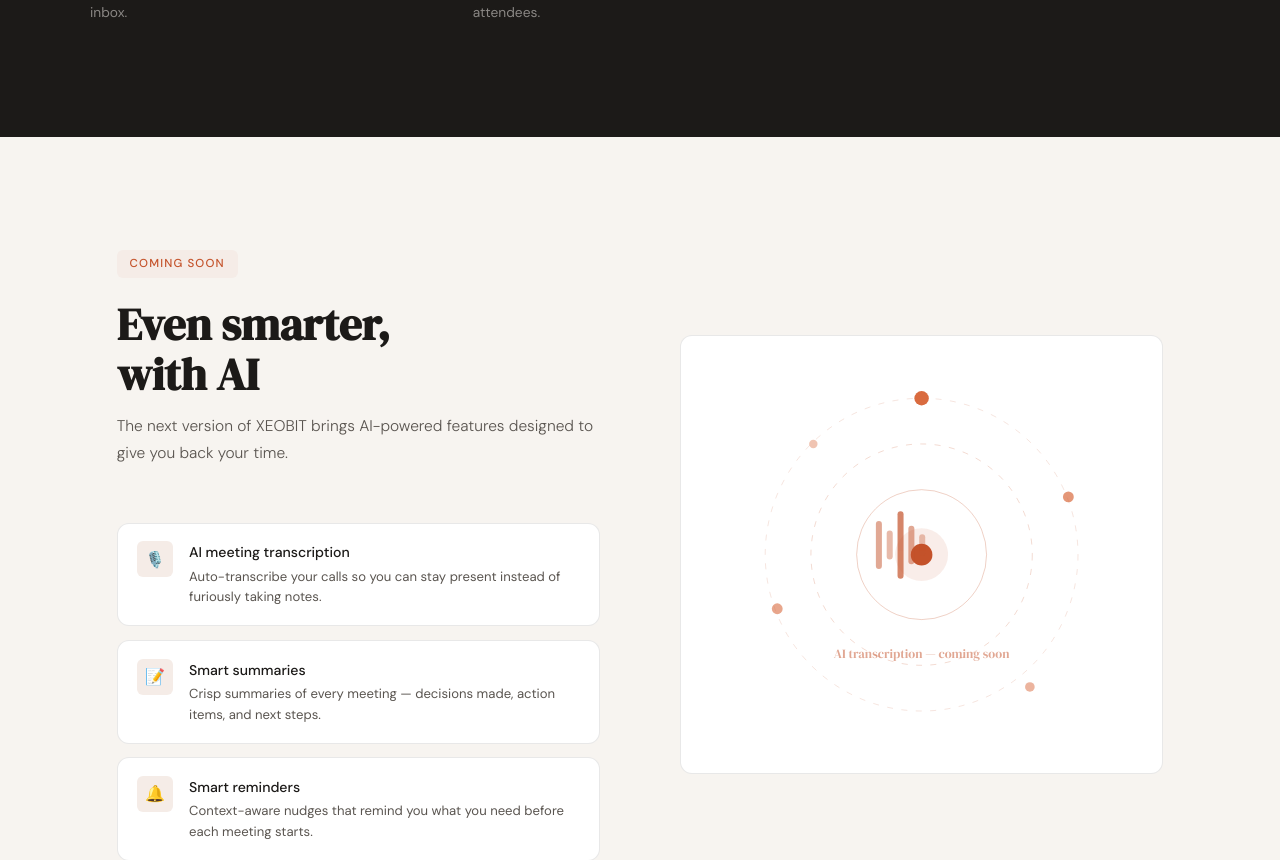
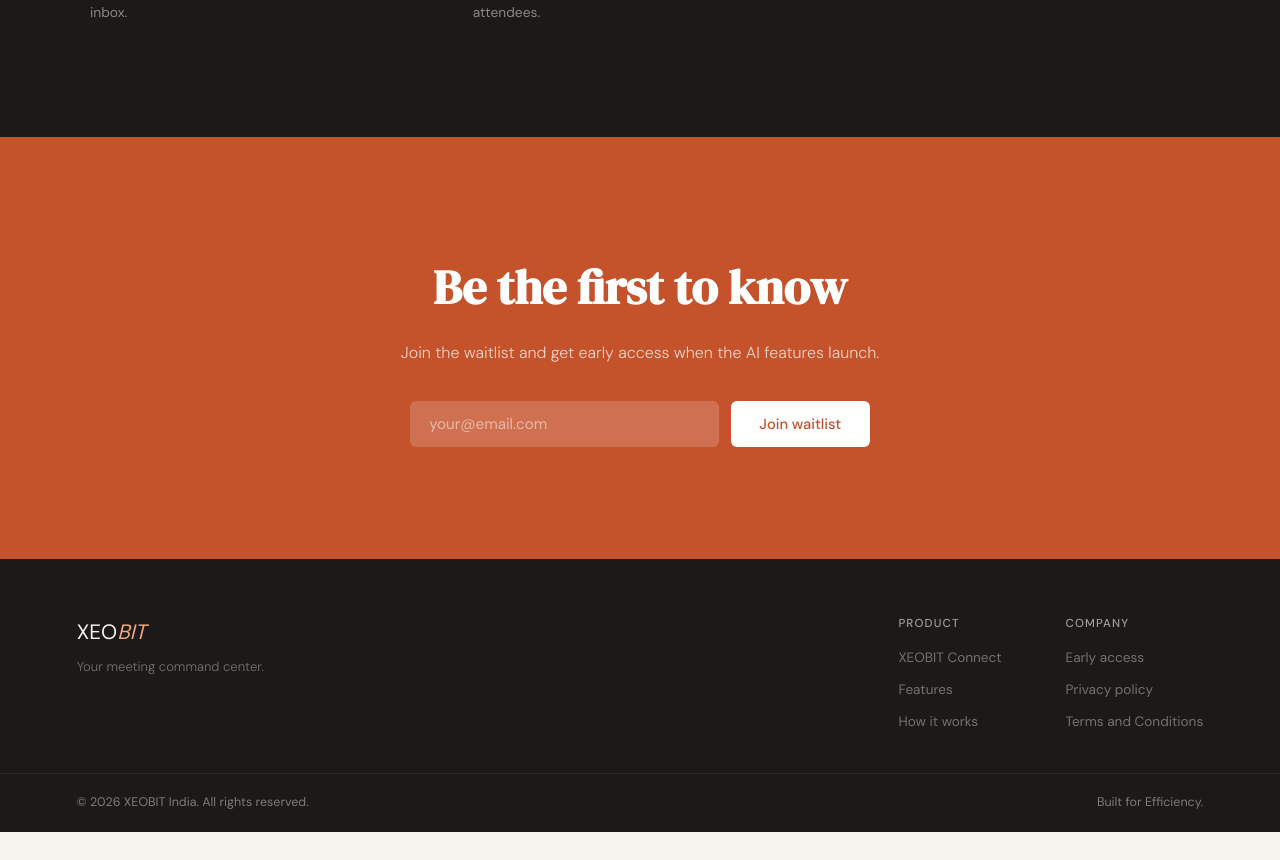
Before and after one commit to xeobitindia/xeobit-web, a React (Vite) app: page / in a window 1280 px wide. Shown: the part 3260-4120 px from the top of the page. After the commit the page ends 4092 px from the top, so only its background shows below. Built offline with nearby package versions, Linux system fonts and the light colour scheme.

Commit message:
fixes for oAuth verification

```diff
--- a/src/components/Footer.jsx
+++ b/src/components/Footer.jsx
@@ -14,7 +14,7 @@
         <div className={styles.links}>
           <div className={styles.col}>
             <span className={styles.colTitle}>Product</span>
-            <Link to="/xeobit">XEOBIT Connect AI</Link>
+            <Link to="/xeobit">XEOBIT Connect</Link>
             <a href="/#features">Features</a>
             <a href="/#how">How it works</a>
           </div>
--- a/src/pages/Home.jsx
+++ b/src/pages/Home.jsx
@@ -149,7 +149,7 @@
       </section>
 
       {/* COMING SOON */}
-      <section className={styles.soonSection}>
+      {/* <section className={styles.soonSection}>
         <Section>
           <div className={styles.soonGrid}>
             <div>
@@ -196,7 +196,7 @@
             </div>
           </div>
         </Section>
-      </section>
+      </section> */}
 
       {/* WAITLIST CTA */}
       <section className={styles.ctaSection} id="waitlist">
```
